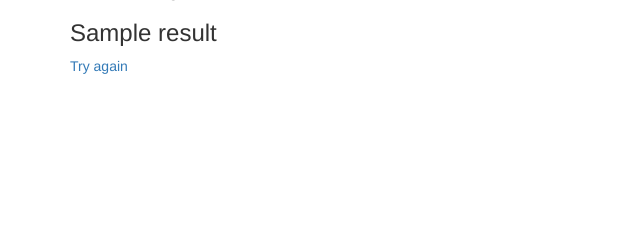
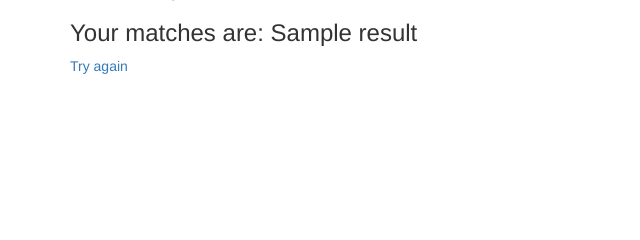
Before and after one commit to CaseyH33/Anagrams, a PHP site: template views/view_matches.html.twig in a window 1280 px wide. Shown: the part 113-353 px from the top of the page, without its empty margins (0-640 px from the left). Run offline with PHP 8.4, Linux system fonts and the light colour scheme; the template is opened without the code that fills it: most values are stand-ins (such as "Sample title", 1, 10 or a date in 2020); some libraries are stand-ins or nearby versions.

Commit message:
Add formatting text to results.

```diff
--- a/views/view_matches.html.twig
+++ b/views/view_matches.html.twig
@@ -7,7 +7,7 @@
         <div class="container">
             <h1>Results</h1>
             <h2>Your keyword: {{ keyword }}</h2>
-            <h3>{{ result }}</h3>
+            <h3>Your matches are: {{ result }}</h3>
             <a href="/">Try again</a>
         </div>
     </body>
```
